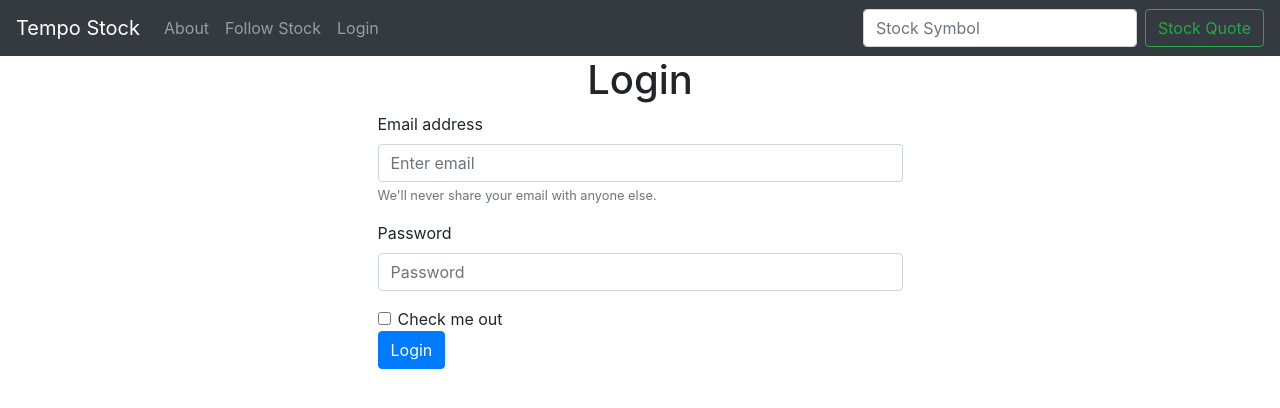
After one commit to gngfang/Ka-Ching-Stock-fourth-project-, a Django app: page /login/ in a window 1280 px wide. The commit adds this page. Shown: the top 408 px of the page. Run offline with Django 3.2, Linux system fonts and the light colour scheme; some libraries are stand-ins or nearby versions.

Commit message:
added login form

```diff
--- a/stock_app/templates/base.html
+++ b/stock_app/templates/base.html
@@ -29,6 +29,12 @@
                 </li> -->
                 <li class="nav-item">
                     <a class="nav-link" href="{%url 'about'%}">About</a>
+                </li>
+                <li class="nav-item">
+                    <a class="nav-link" href="{%url 'follow_stock'%}">Follow Stock</a>
+                </li>
+                <li class="nav-item">
+                    <a class="nav-link" href="{%url 'login'%}">Login</a>
                 </li>
                 <!-- <li class="nav-item dropdown">
                     <a class="nav-link dropdown-toggle" href="#" id="navbarDropdown" role="button"
--- /dev/null
+++ b/stock_app/templates/login.html
@@ -0,0 +1,26 @@
+{%extends 'base.html'%}
+
+{%block content %}
+<h1 class='text-center'>Login</h1>
+<div class="col-md-6 offset-md-3">
+    <form>
+        <div class="form-group">
+            <label for="exampleInputEmail1">Email address</label>
+            <input type="email" class="form-control" id="exampleInputEmail1" aria-describedby="emailHelp"
+                placeholder="Enter email" name='email'>
+            <small id="emailHelp" class="form-text text-muted">We'll never share your email with anyone else.</small>
+        </div>
+        <div class="form-group">
+            <label for="exampleInputPassword1">Password</label>
+            <input type="password" class="form-control" id="exampleInputPassword1" placeholder="Password"
+                name='password'>
+        </div>
+        <div class="form-check">
+            <input type="checkbox" class="form-check-input" id="exampleCheck1">
+            <label class="form-check-label" for="exampleCheck1">Check me out</label>
+        </div>
+        <button type="submit" class="btn btn-primary">Login</button>
+    </form>
+</div>
+
+{%endblock%}
--- a/stock_app/urls.py
+++ b/stock_app/urls.py
@@ -3,6 +3,8 @@ from . import views
 
 urlpatterns = [
     path('', views.home, name="home"),
-    path('about/', views.about, name="about")
+    path('about/', views.about, name="about"),
+    path('follow_stock/', views.follow_stock, name='follow_stock'),
+    path('login/', views.login_user, name='login')
 
 ]
--- a/stock_app/views.py
+++ b/stock_app/views.py
@@ -1,4 +1,5 @@
 from django.shortcuts import render
+from django.contrib.auth import authenticate, login, logout
 import requests
 import json
 
@@ -37,3 +38,11 @@ def home(request):
 
 def about(request):
     return render(request, 'about.html')
+
+
+def follow_stock(request):
+    return render(request, 'follow_stock.html')
+
+
+def login_user(request):
+    return render(request, 'login.html')
--- a/stock_project/settings.py
+++ b/stock_project/settings.py
@@ -76,8 +76,9 @@ WSGI_APPLICATION = 'stock_project.wsgi.application'
 
 DATABASES = {
     'default': {
-        'ENGINE': 'django.db.backends.sqlite3',
-        'NAME': os.path.join(BASE_DIR, 'db.sqlite3'),
+        'ENGINE': 'django.db.backends.postgresql',
+        'NAME': 'stock',
+
     }
 }
 
```
Also changed, not shown: stock_app/models.py (+7 -0 lines), stock_app/templates/follow_stock.html (added, +8 -0 lines).
